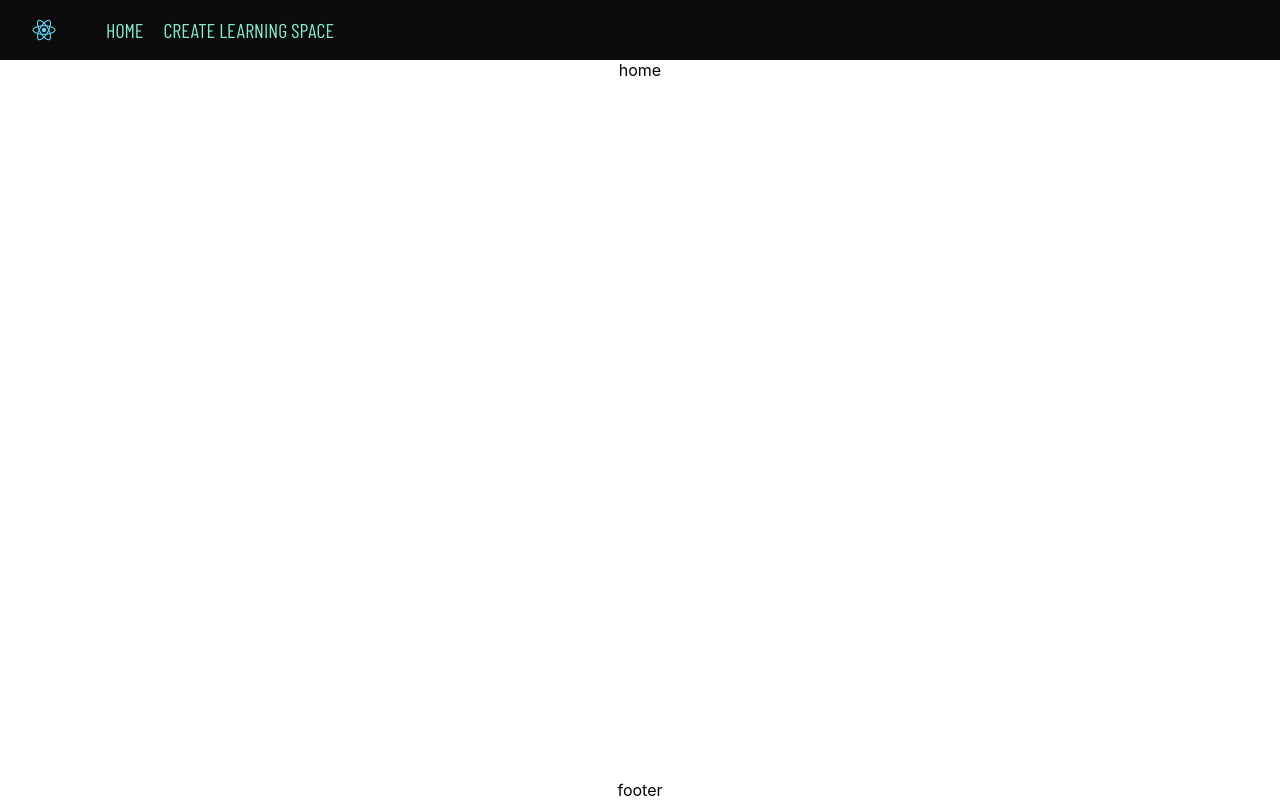
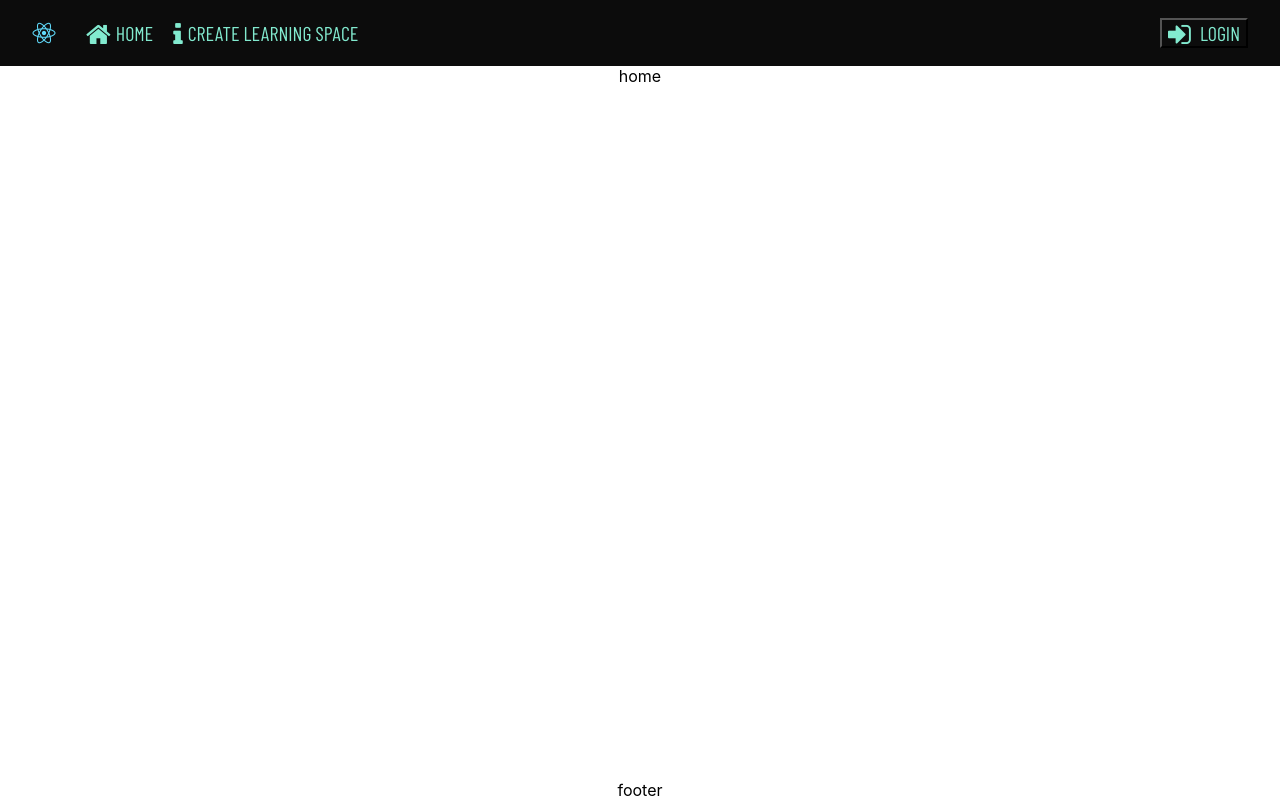
Before and after one commit to raytracer1/notes-frontend, a React (Create React App) app: page / in a window 1280 px wide. Built offline with nearby package versions, Linux system fonts and the light colour scheme.

Commit message:
import fa sign

```diff
--- a/package.json
+++ b/package.json
@@ -43,6 +43,7 @@
     ]
   },
   "devDependencies": {
+    "font-awesome": "^4.7.0",
     "sass": "^1.58.0"
   }
 }
--- a/src/components/Header/index.tsx
+++ b/src/components/Header/index.tsx
@@ -1,26 +1,26 @@
-import { Nav, Navbar, NavItem } from 'reactstrap';
+import {  Button } from 'reactstrap';
 import { NavLink } from 'react-router-dom';
 import './style.scss';
 
 function Header() {
+
   return (
     <div className='header'>
       <div className='container'>
         <a className='logo' href='/' target="_top">
           <img className='logo' src='logo192.png' alt='logo' />
         </a>
-          <Navbar>
-            <Nav navbar>
         <div className="nav">
-                <NavItem>
-                  <NavLink className="nav-link"  to='/home'>home</NavLink>
-                </NavItem>
-                <NavItem>
-                  <NavLink className="nav-link" to='/space'>Create Learning Space</NavLink>
-                </NavItem>
+          <NavLink className="nav-link" to='/home'>
+            <i className="fa fa-home fa-lg"></i>home
+          </NavLink>
+          <NavLink className="nav-link" to='/space'>
+            <i className="fa fa-info fa-lg"></i>Create Learning Space
+          </NavLink>
         </div>
-            </Nav>
-          </Navbar>
+        <Button outline className='button'>
+          <i className="fa fa-sign-in fa-lg"></i> Login
+        </Button>
       </div>
     </div>
   );
--- a/src/components/Header/style.scss
+++ b/src/components/Header/style.scss
@@ -22,20 +22,20 @@
     height: 24px;
 }
 
-.navbar-nav {
-    margin: 0;
+i {
+    padding-right: 5px;
 }
 
 .nav {
+    margin-left: 20px;
     display: flex;
     flex-direction: row;
     list-style: none;
 
-    .nav-item {
+    .nav-link {
         padding-left: 10px;
         padding-right: 10px;
 
-        a {
         @include barlow-condensed;
 
         font-style: normal;
@@ -46,4 +46,17 @@
         text-transform: uppercase;
     }
 }
+
+.button {
+    margin-left: auto;
+    background-color: #0c0c0c;
+
+    @include barlow-condensed;
+
+    font-style: normal;
+    font-size: 20px;
+    line-height: 24px;
+    color: #82eacf;
+    text-decoration: none;
+    text-transform: uppercase;
 }
--- a/src/index.tsx
+++ b/src/index.tsx
@@ -1,6 +1,7 @@
 import React from 'react';
 import ReactDOM from 'react-dom/client';
 import './index.css';
+import 'font-awesome/css/font-awesome.min.css';
 import App from './App';
 import reportWebVitals from './reportWebVitals';
 import { BrowserRouter } from 'react-router-dom';
@@ -9,9 +10,7 @@ const root = ReactDOM.createRoot(
   document.getElementById('root') as HTMLElement
 );
 root.render(
-  <React.StrictMode>
-    <BrowserRouter><App /></BrowserRouter>
-  </React.StrictMode>
+  <BrowserRouter><App /></BrowserRouter>
 );
 
 // If you want to start measuring performance in your app, pass a function
```
Also changed, not shown: 1 other file (tests, documents, lock files or other folders). Lines whose indentation alone changed are shown as unchanged.
